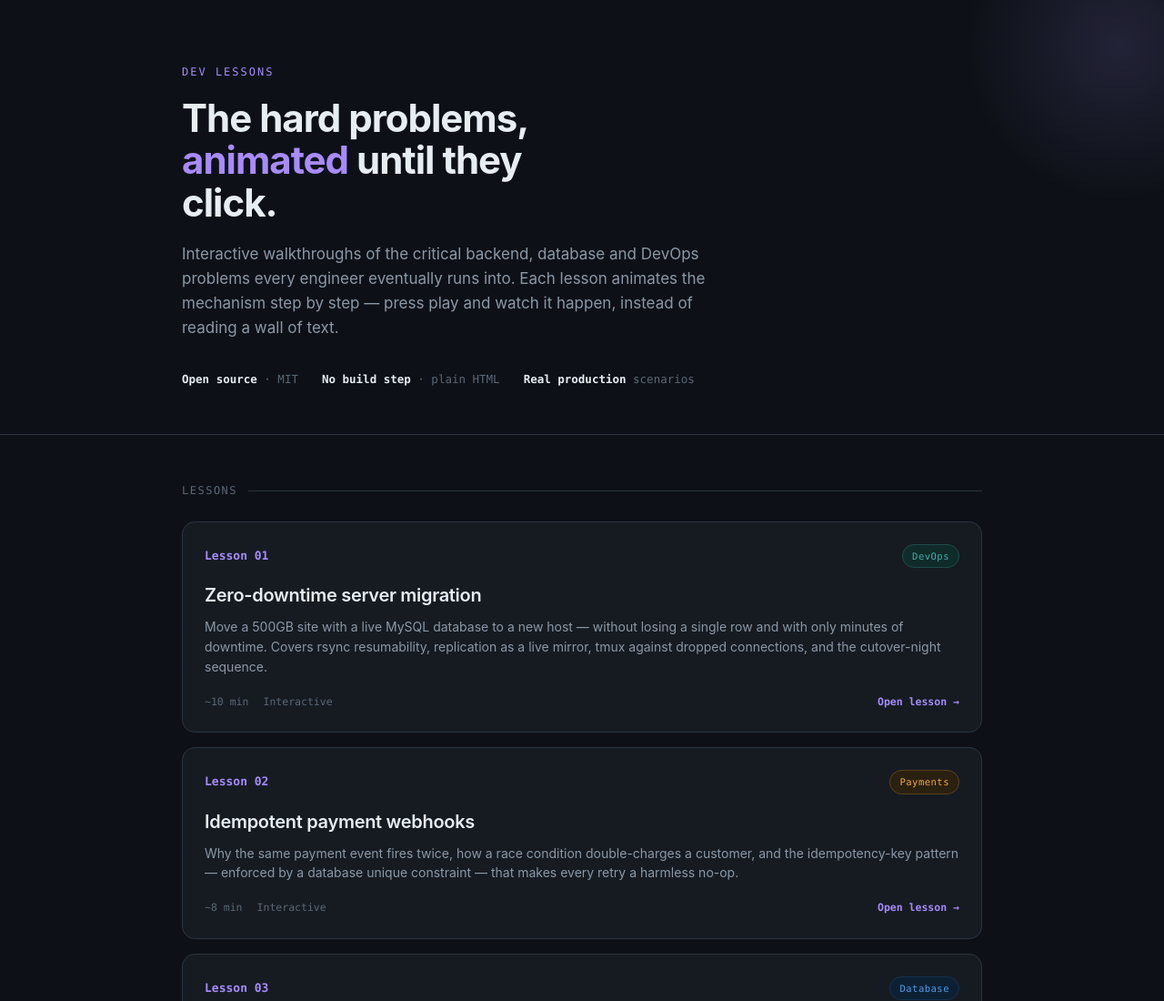
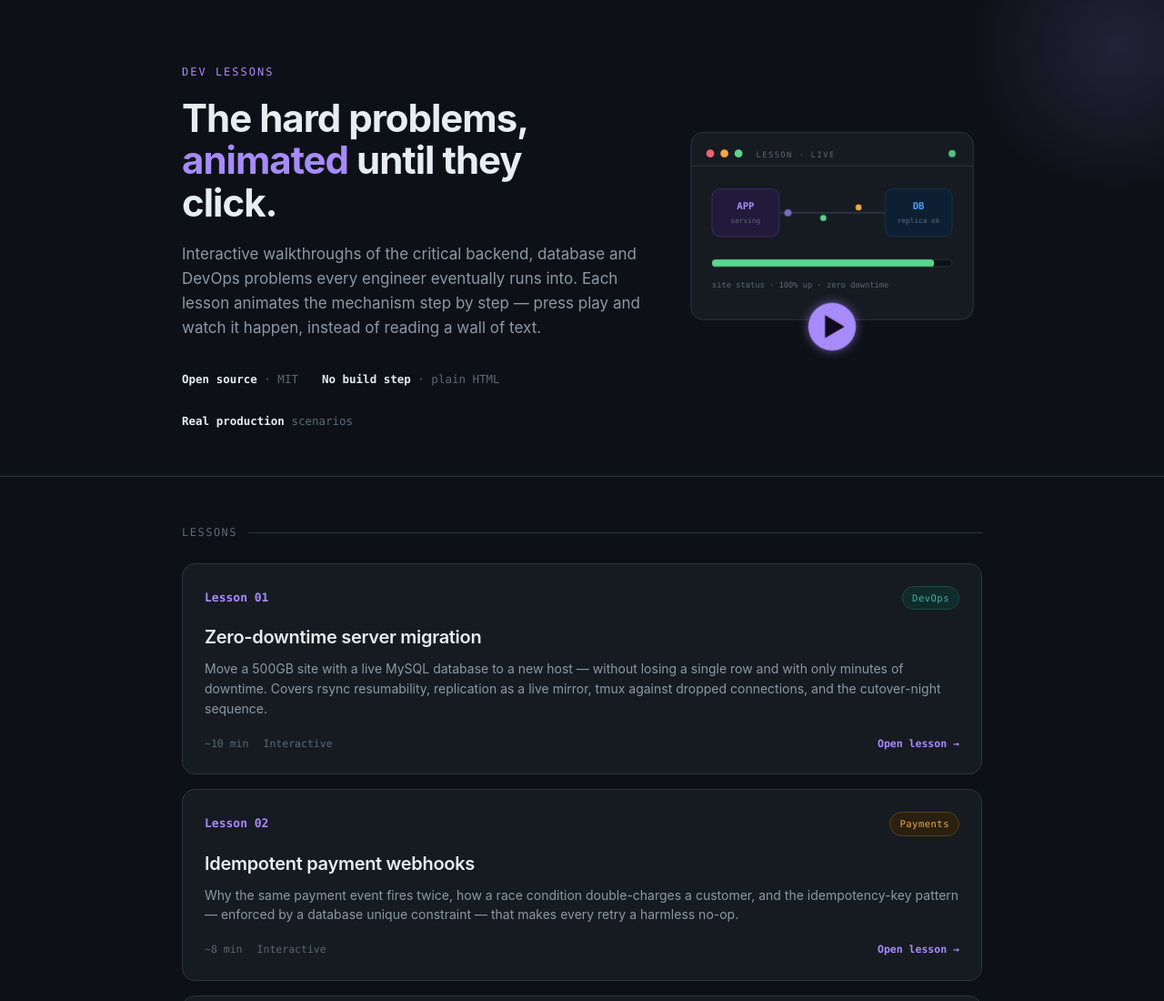
Before and after one commit to zehadkhan/dev-lessons, a plain HTML site: page index.html in a window 1280 px wide. Shown: the top 1100 px of the page at 91% size. Drawn offline with Linux system fonts and the light colour scheme.

Commit message:
Add animated hero illustration to landing page
Inline SVG on the right of the hero: app node streaming packets to a
DB node, filling status bar, pulsing play button. Pure CSS animation,
hidden under 760px, respects prefers-reduced-motion.

```diff
--- a/index.html
+++ b/index.html
@@ -28,6 +28,22 @@
   .herometa{display:flex;gap:26px;margin-top:32px;flex-wrap:wrap}
   .herometa div{font-family:var(--mono);font-size:12.5px;color:var(--faint)}
   .herometa b{color:var(--ink);font-weight:600}
+
+  /* hero art */
+  .herogrid{display:grid;grid-template-columns:1fr 330px;gap:44px;align-items:center}
+  .heroart svg{width:100%;height:auto;display:block}
+  .pkt{transform-box:fill-box;animation:flow 2.4s linear infinite}
+  .pkt.p2{animation-delay:.8s}
+  .pkt.p3{animation-delay:1.6s}
+  @keyframes flow{0%{transform:translateX(0);opacity:0}12%{opacity:1}88%{opacity:1}100%{transform:translateX(120px);opacity:0}}
+  .barfill{transform-box:fill-box;transform-origin:left center;animation:grow 3.2s ease-in-out infinite}
+  @keyframes grow{0%{transform:scaleX(.05)}70%{transform:scaleX(1)}100%{transform:scaleX(1)}}
+  .playbtn{animation:pulseglow 2.6s ease-in-out infinite}
+  @keyframes pulseglow{0%,100%{filter:drop-shadow(0 0 5px rgba(167,139,250,.55))}50%{filter:drop-shadow(0 0 15px rgba(167,139,250,.95))}}
+  .livedot{animation:blink 1.6s ease-in-out infinite}
+  @keyframes blink{0%,100%{opacity:1}50%{opacity:.25}}
+  @media(max-width:760px){.herogrid{grid-template-columns:1fr}.heroart{display:none}}
+  @media(prefers-reduced-motion:reduce){.heroart *{animation:none!important}}
 
   /* section */
   .sec{padding:52px 0}
@@ -78,7 +94,8 @@
 <body>
 
 <div class="hero">
-  <div class="wrap">
+  <div class="wrap herogrid">
+    <div class="herotext">
       <div class="eyebrow">Dev Lessons</div>
       <h1>The hard problems, <span class="hl">animated</span> until they click.</h1>
       <p class="lead">Interactive walkthroughs of the critical backend, database and DevOps problems every engineer eventually runs into. Each lesson animates the mechanism step by step — press play and watch it happen, instead of reading a wall of text.</p>
@@ -86,6 +103,42 @@
         <div><b>Open source</b> · MIT</div>
         <div><b>No build step</b> · plain HTML</div>
         <div><b>Real production</b> scenarios</div>
+      </div>
+    </div>
+    <div class="heroart" aria-hidden="true">
+      <svg viewBox="0 0 340 300" xmlns="http://www.w3.org/2000/svg">
+        <!-- lesson-widget card -->
+        <rect x="10" y="20" width="320" height="212" rx="14" fill="#161b22" stroke="#2a3441"/>
+        <!-- window chrome -->
+        <circle cx="32" cy="44" r="4.5" fill="#f0616d"/>
+        <circle cx="48" cy="44" r="4.5" fill="#f0a742"/>
+        <circle cx="64" cy="44" r="4.5" fill="#5bd68f"/>
+        <text x="84" y="48" font-family="SF Mono,Menlo,Consolas,monospace" font-size="9" letter-spacing="1.5" fill="#5b6875">LESSON · LIVE</text>
+        <circle class="livedot" cx="306" cy="44" r="4" fill="#5bd68f"/>
+        <line x1="10" y1="58" x2="330" y2="58" stroke="#2a3441"/>
+        <!-- app node -->
+        <rect x="34" y="84" width="76" height="54" rx="9" fill="#221a3a" stroke="#3a2d63"/>
+        <text x="72" y="107" text-anchor="middle" font-family="SF Mono,Menlo,Consolas,monospace" font-size="11" font-weight="600" fill="#a78bfa">APP</text>
+        <text x="72" y="123" text-anchor="middle" font-family="SF Mono,Menlo,Consolas,monospace" font-size="8" fill="#5b6875">serving</text>
+        <!-- db node -->
+        <rect x="230" y="84" width="76" height="54" rx="9" fill="#0d2033" stroke="#14304d"/>
+        <text x="268" y="107" text-anchor="middle" font-family="SF Mono,Menlo,Consolas,monospace" font-size="11" font-weight="600" fill="#4a9eea">DB</text>
+        <text x="268" y="123" text-anchor="middle" font-family="SF Mono,Menlo,Consolas,monospace" font-size="8" fill="#5b6875">replica ok</text>
+        <!-- pipe + packets -->
+        <line x1="110" y1="111" x2="230" y2="111" stroke="#2a3441" stroke-width="2"/>
+        <circle class="pkt p1" cx="110" cy="111" r="4" fill="#a78bfa"/>
+        <circle class="pkt p2" cx="110" cy="105" r="3.4" fill="#f0a742"/>
+        <circle class="pkt p3" cx="110" cy="117" r="3.4" fill="#5bd68f"/>
+        <!-- status bar -->
+        <rect x="34" y="164" width="272" height="8" rx="4" fill="#0d1117" stroke="#2a3441"/>
+        <rect class="barfill" x="34" y="164" width="272" height="8" rx="4" fill="#5bd68f"/>
+        <text x="34" y="196" font-family="SF Mono,Menlo,Consolas,monospace" font-size="9" fill="#5b6875">site status · 100% up · zero downtime</text>
+        <!-- play button -->
+        <g class="playbtn">
+          <circle cx="170" cy="240" r="27" fill="#a78bfa"/>
+          <path d="M162,227 L184,240 L162,253 Z" fill="#12091f"/>
+        </g>
+      </svg>
     </div>
   </div>
 </div>
```
Lines whose indentation alone changed are shown as unchanged.
